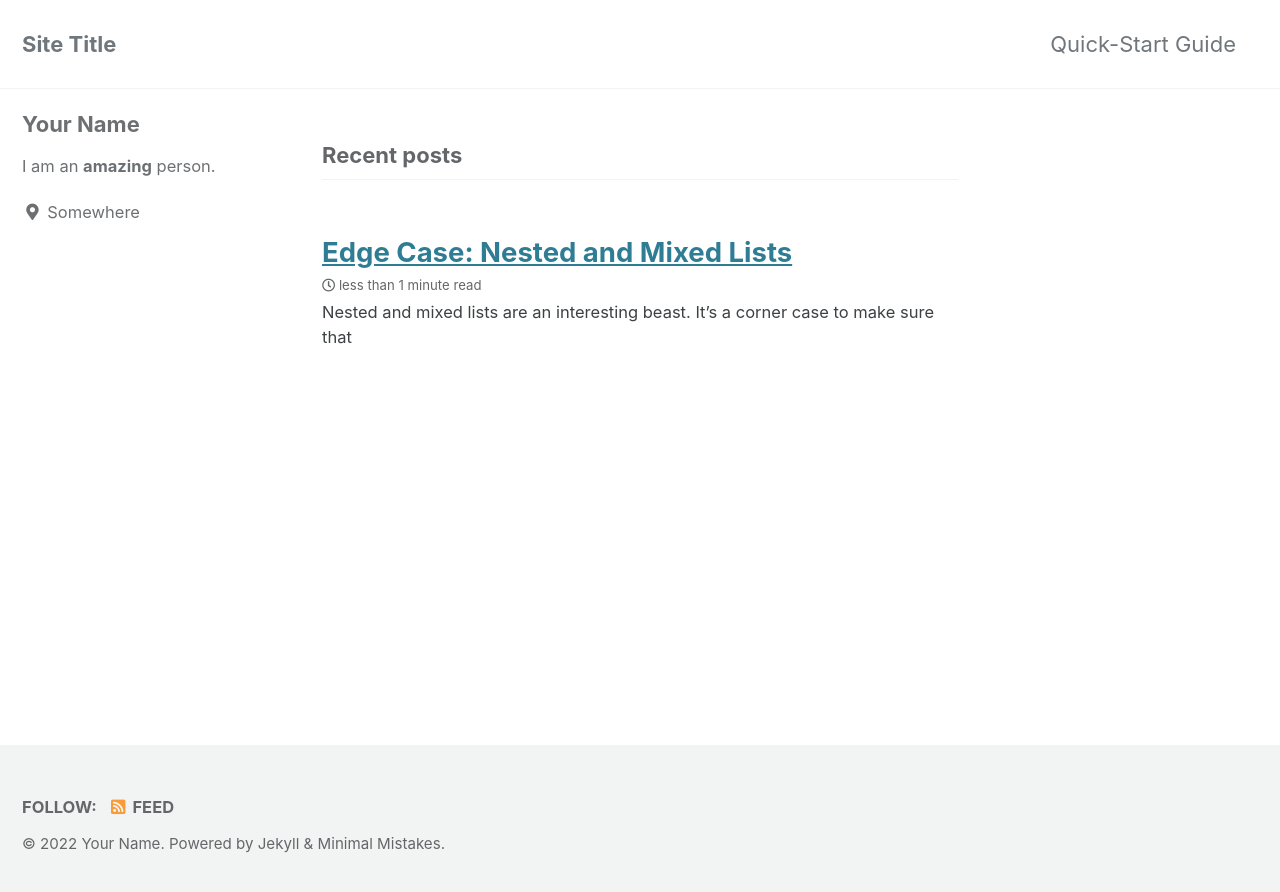
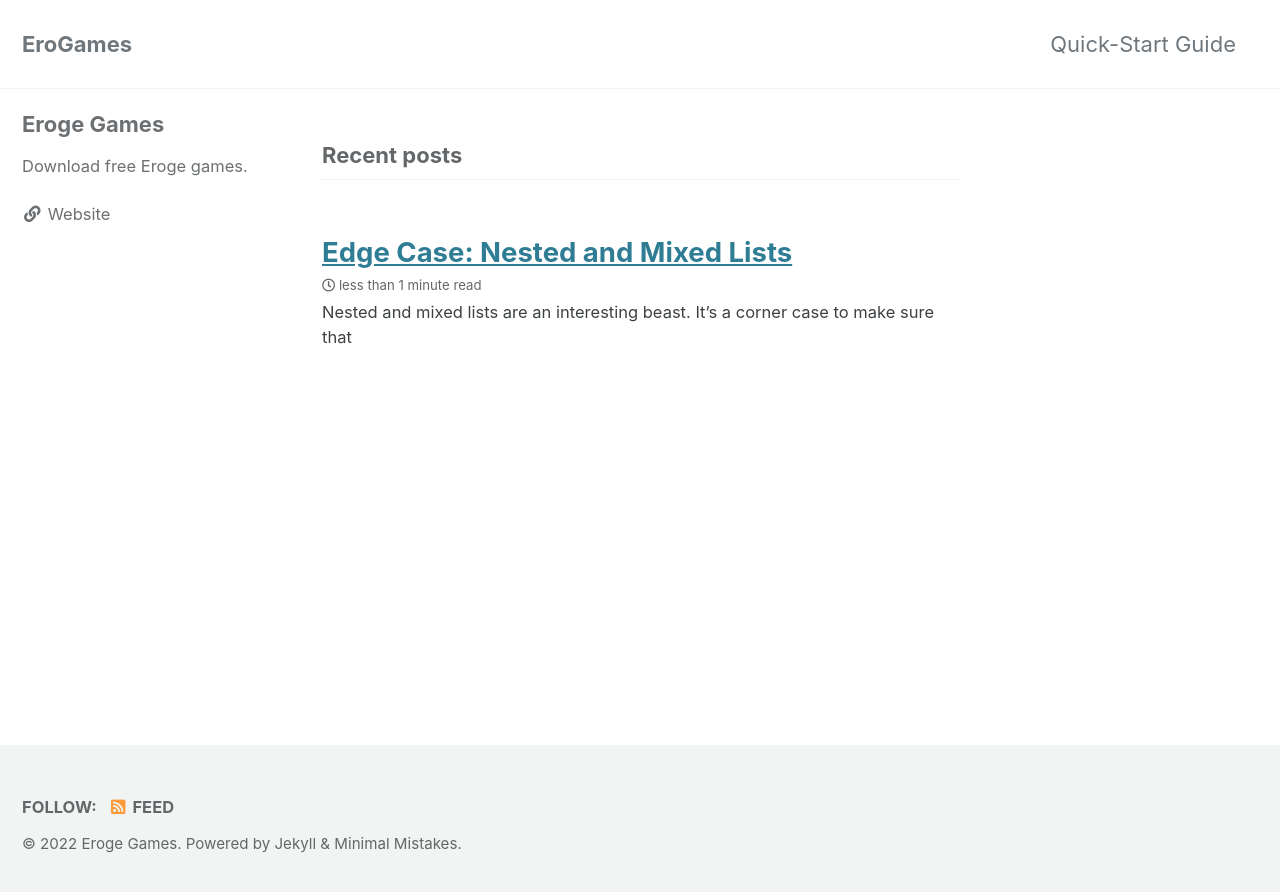
Before and after one commit to erogames/erogames.github.io, a Jekyll site: the page built from index.html, in a window 1280 px wide. Shown: the top 892 px of the page. Built offline with Jekyll 4.4.1, drawn with Linux system fonts in a browser that asks for light colours; cached includes are drawn as plain includes; the list of posts is cut into pages by our own code.

Commit message:
Update _config.yml

```diff
--- a/_config.yml
+++ b/_config.yml
@@ -16,18 +16,18 @@ minimal_mistakes_skin    : "default" # "air", "aqua", "contrast", "dark", "dirt"
 
 # Site Settings
 locale                   : "en-US"
-title                    : "Site Title"
+title                    : "EroGames"
 title_separator          : "-"
 subtitle                 : # site tagline that appears below site title in masthead
-name                     : "Your Name"
-description              : "An amazing website."
-url                      : # the base hostname & protocol for your site e.g. "https://mmistakes.github.io"
+name                     : "Eroge Games"
+description              : "Get access to free eroge games."
+url                      : "https://erogames.github.io"
 baseurl                  : # the subpath of your site, e.g. "/blog"
 repository               : # GitHub username/repo-name e.g. "mmistakes/minimal-mistakes"
 teaser                   : # path of fallback teaser image, e.g. "/assets/images/500x300.png"
 logo                     : # path of logo image to display in the masthead, e.g. "/assets/images/88x88.png"
 masthead_title           : # overrides the website title displayed in the masthead, use " " for no title
-# breadcrumbs            : false # true, false (default)
+breadcrumbs            : true
 words_per_minute         : 200
 comments:
   provider               : # false (default), "disqus", "discourse", "facebook", "staticman", "staticman_v2", "utterances", "giscus", "custom"
@@ -104,31 +104,15 @@ analytics:
 
 # Site Author
 author:
-  name             : "Your Name"
+  name             : "Eroge Games"
   avatar           : # path of avatar image, e.g. "/assets/images/bio-photo.jpg"
-  bio              : "I am an **amazing** person."
-  location         : "Somewhere"
+  bio              : "Download free Eroge games."
+  # location         : "Somewhere"
   email            :
   links:
-    - label: "Email"
-      icon: "fas fa-fw fa-envelope-square"
-      # url: "mailto:your.name@email.com"
     - label: "Website"
       icon: "fas fa-fw fa-link"
-      # url: "https://your-website.com"
-    - label: "Twitter"
-      icon: "fab fa-fw fa-twitter-square"
-      # url: "https://twitter.com/"
-    - label: "Facebook"
-      icon: "fab fa-fw fa-facebook-square"
-      # url: "https://facebook.com/"
-    - label: "GitHub"
-      icon: "fab fa-fw fa-github"
-      # url: "https://github.com/"
-    - label: "Instagram"
-      icon: "fab fa-fw fa-instagram"
-      # url: "https://instagram.com/"
-
+      url: "https://erogames.github.io"
 # Site Footer
 footer:
   links:
@@ -218,7 +202,7 @@ sass:
 
 # Outputting
 permalink: /:categories/:title/
-paginate: 5 # amount of posts to show
+paginate: 100 # amount of posts to show
 paginate_path: /page:num/
 timezone: # https://en.wikipedia.org/wiki/List_of_tz_database_time_zones
 
```
